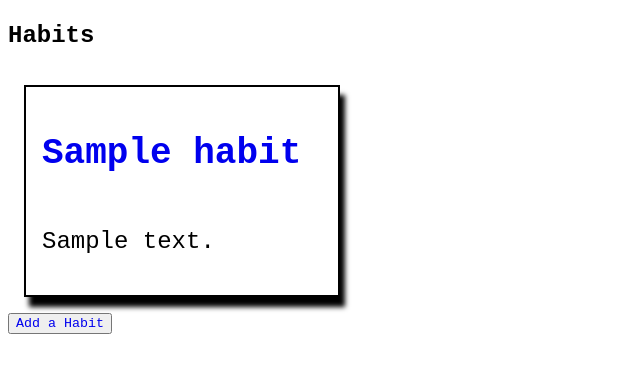
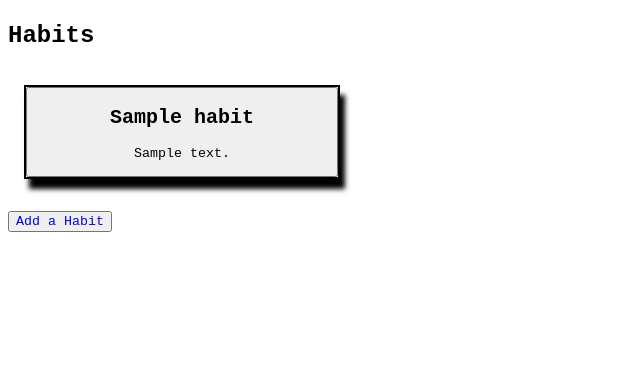
Before and after one commit to momentum-team-4/django-final-project-clint-kyle, a Django app: page / in a window 1280 px wide. Shown: the part 58-431 px from the top of the page, without its empty margins (0-640 px from the left). Run offline with Django 3.2, Linux system fonts and the light colour scheme; tables that the repository leaves empty hold one stand-in row (values such as "Sample post").

Commit message:
set up habits as forms/buttons for click-ability

```diff
--- a/static/css/styles.css
+++ b/static/css/styles.css
@@ -9,14 +9,19 @@
     flex-flow: wrap;
 }
 
-.habit {
+.habitForm {
     width: 25%;
     height: auto;
     display: flex;
     flex-flow: column;
-    padding: 1rem;
+    /* padding: 1rem; */
     margin: 1rem;
+    margin-bottom: 2rem;
     font-size: 1.5rem;
     border: solid 2px black;
     box-shadow: 5px 10px 5px;
 }
+
+.habitForm:hover {
+    box-shadow: 3px 5px 3px;
+}
--- a/templates/habits/habits_list.html
+++ b/templates/habits/habits_list.html
@@ -6,11 +6,14 @@
 <div class='habitsList'>
 
     {% for habit in habits %}
-    <div class='habit'>
-        <h2 class='habitTitle'><a href="{% url 'habits_detail' pk=habit.pk %}"
-                style="text-decoration:none">{{ habit.title }}</a></h2>
-        <p class='habitBody'>{{ habit.body|truncatewords:10 }}</p>
-    </div>
+    <form class='habitForm'>
+        <button type='submit' formaction="{% url 'habits_detail' pk=habit.pk %}">
+            <div class='habit'>
+                <h2 class='habitTitle'>{{ habit.title }}</h2>
+                <p class='habitBody'>{{ habit.body|truncatewords:10 }}</p>
+            </div>
+        </button>
+    </form>
     {% endfor %}
 </div>
 
```
